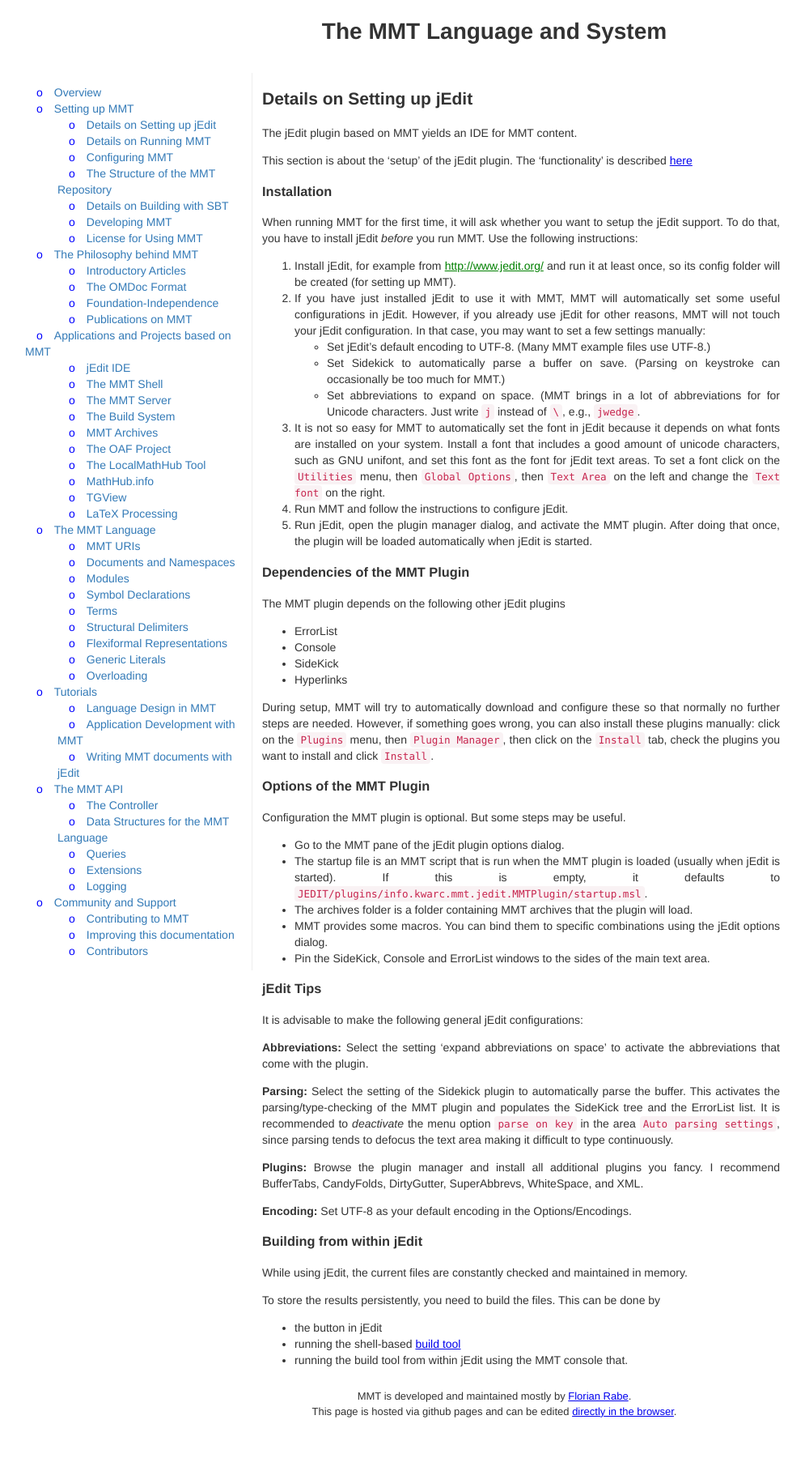
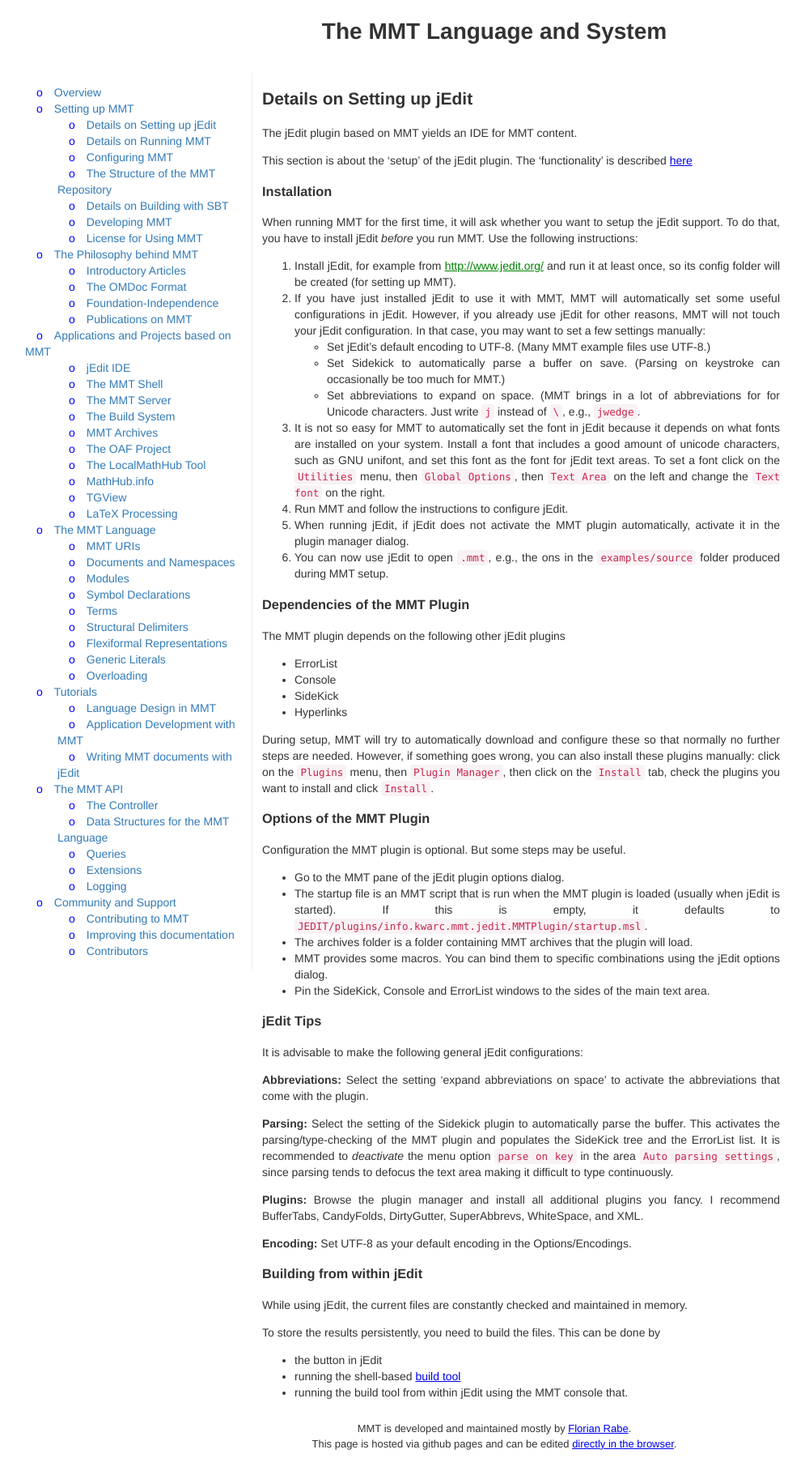
Before and after one commit to UniFormal/uniformal.github.io, a Jekyll site: the page built from doc/setup/jedit.md, in a window 1280 px wide. Shown: the whole page at 81% size, without its empty margins (29-1024 px from the left). Built offline with Jekyll 4.4.1, drawn with Linux system fonts in a browser that asks for light colours; before the commit the page ends 1760 px from its top, so only the background shows below that.

Commit message:
Update jedit.md

````diff
--- a/doc/setup/jedit.md
+++ b/doc/setup/jedit.md
@@ -21,8 +21,8 @@
   * Set abbreviations to expand on space. (MMT brings in a lot of abbreviations for for Unicode characters. Just write `j` instead of `\`, e.g., `jwedge`.
 3. It is not so easy for MMT to automatically set the font in jEdit because it depends on what fonts are installed on your system. Install a font that includes a good amount of unicode characters, such as GNU unifont, and set this font as the font for jEdit text areas. To set a font click on the ```Utilities``` menu, then ```Global Options```, then ```Text Area``` on the left and change the ```Text font``` on the right.
 4. Run MMT and follow the instructions to configure jEdit.
-5. Run jEdit, open the plugin manager dialog, and activate the MMT plugin.
-   After doing that once, the plugin will be loaded automatically when jEdit is started.
+5. When running jEdit, if jEdit does not activate the MMT plugin automatically, activate it in the plugin manager dialog.
+6. You can now use jEdit to open `.mmt`, e.g., the ons in the `examples/source` folder produced during MMT setup.
 
 ### Dependencies of the MMT Plugin
 
````
